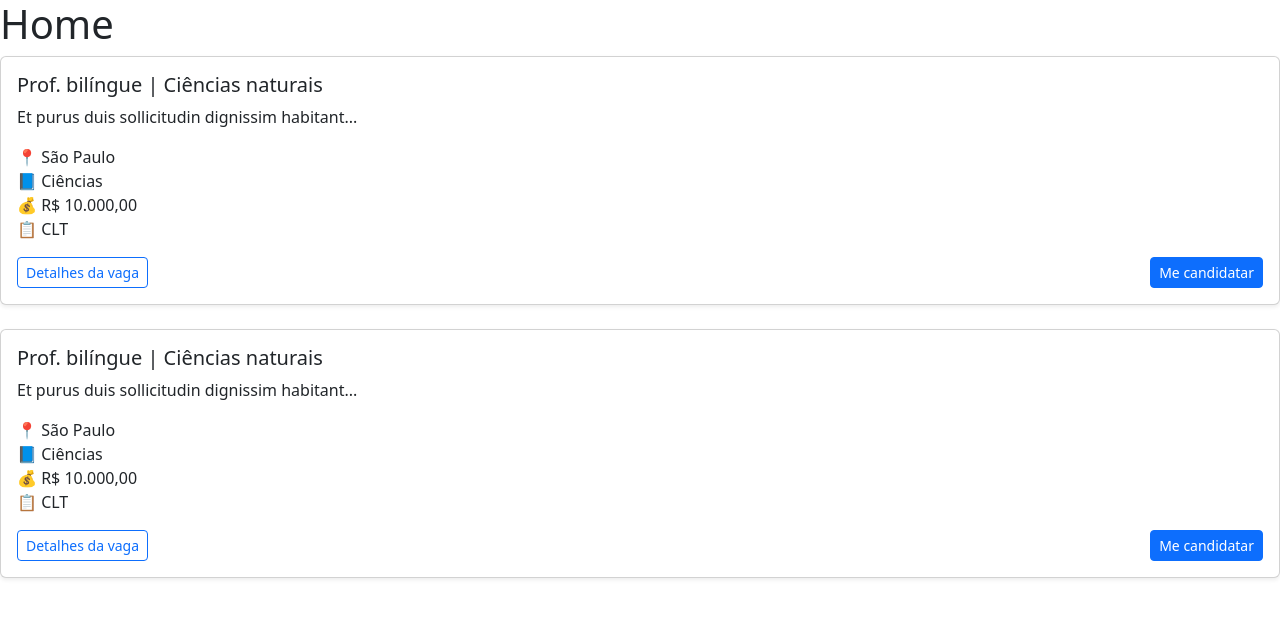
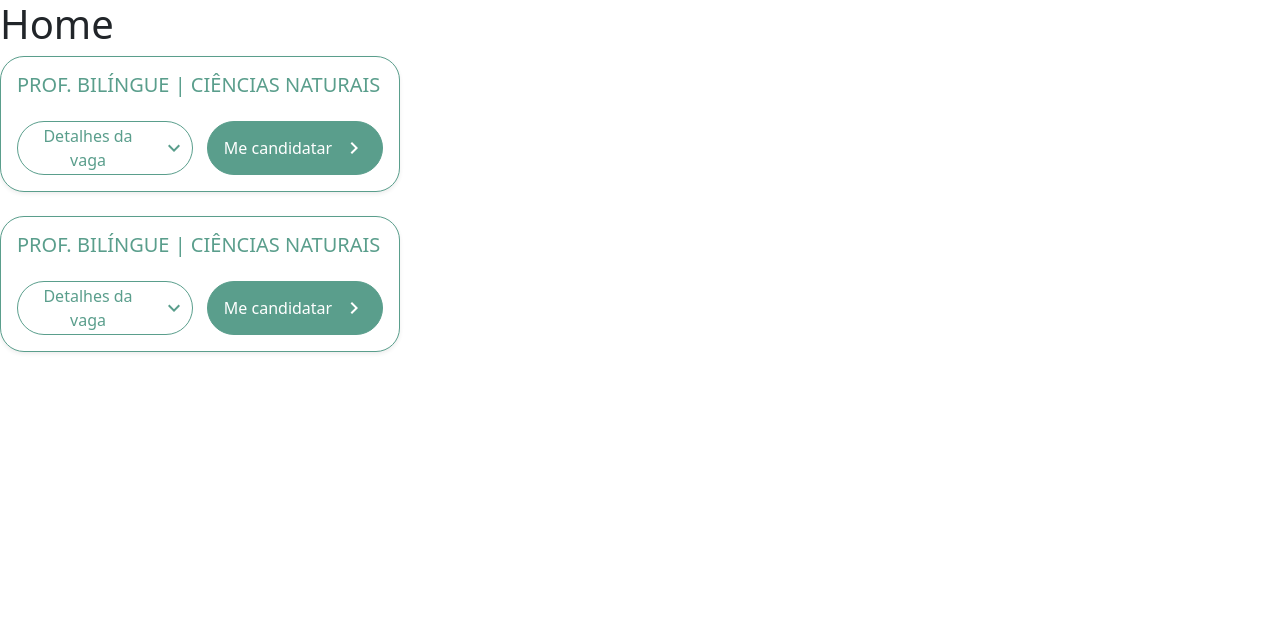
Before and after one commit to gabriella-roman/maieutica-project, a React (Create React App) app in the folder maieutica-web/: page / in a window 1280 px wide. Shown: the top 618 px of the page. Built offline with nearby package versions, Linux system fonts and the light colour scheme.

Commit message:
TROMAN-001: feat: add job card

```diff
--- a/maieutica-web/src/components/JobCard/JobCard.module.css
+++ b/maieutica-web/src/components/JobCard/JobCard.module.css
@@ -1,14 +1,146 @@
+:root {
+    --primary-color: #5a9e8c;
+}
+
+p {
+    color: var(--primary-color) !important;
+}
+
 .cardText {
-    transition: all 0.3s ease;
-  }
+    transition: all 0.3s ease-in-out;
+    color: var(--primary-color) !important;
+}
 
-  .collapsed {
-    display: -webkit-box;
-    -webkit-line-clamp: 3;
-    -webkit-box-orient: vertical;
-    overflow: hidden;
-  }
+.textGreen {
+    color: var(--primary-color) !important;
+}
 
-  .expanded {
-    display: block;
-  }
+.card {
+    border: 1px solid var(--primary-color) !important;
+    overflow: hidden !important;
+    border-radius: 24px !important;
+    max-width: 25rem;
+}
+
+.cardContent {
+    display: flex !important;
+    flex-direction: column !important;
+    gap: 1rem !important;
+}
+
+.detailscontainer {
+    max-height: 0 !important;
+    opacity: 0 !important;
+    overflow: hidden !important;
+    transition: max-height 0.3s ease-in-out, opacity 0.3s ease-in-out !important;
+}
+
+.detailscontainer.expanded {
+    max-height: 5000px !important;
+    opacity: 1 !important;
+    transition: max-height 0.3s ease-in-out, opacity 0.3s ease-in-out !important;
+}
+
+.cardDescription {
+    max-height: 0px !important;
+    opacity: 0 !important;
+    overflow: hidden !important;
+    text-overflow: ellipsis !important;
+    transition: max-height 0.3s ease-in-out, opacity 0.3s ease-in-out !important;
+}
+
+.cardDescription.expanded {
+    max-height: 5000px !important;
+    opacity: 1 !important;
+    transition: max-height 0.3s ease-in-out, opacity 0.3s ease-in-out !important;
+}
+
+.card-content {
+    padding: 10px !important;
+}
+
+.card-description-button {
+    cursor: pointer !important;
+    color: #007bff !important;
+    background: none !important;
+    border: none !important;
+    text-decoration: underline !important;
+    font-size: 14px !important;
+}
+
+.containerBtn button {
+    width: 11rem !important;
+    flex-shrink: 0;
+}
+
+.containerBtn .btnPrimary,
+.containerBtn .btnSecundary {
+    text-align: center;
+    display: inline-flex;
+    justify-content: center;
+    align-items: center;
+}
+
+.btn {
+    border-radius: 30px !important;
+    height: 5vh !important;
+    border: 1px solid var(--primary-color) !important;
+    display: inline-flex !important;
+    align-items: center !important;
+    justify-content: center !important;
+    gap: 8px !important;
+    width: 12rem !important;
+    height: 3.375rem !important;
+    border-radius: 2.3125rem !important;
+    /* padding: 0.75rem !important; */
+    gap: 0.625rem !important;
+}
+
+.btnPrimary {
+    background-color: var(--primary-color) !important;
+    color: white !important;
+}
+
+.btnSecundary {
+    background-color: white !important;
+    color: var(--primary-color) !important;
+}
+
+.btn:hover {
+    cursor: pointer !important;
+    filter: brightness(0.85) !important;
+    transition: all 0.3s ease-in-out !important;
+}
+
+button .material-icons {
+    vertical-align: middle !important;
+    font-size: 30px !important;
+    margin-left: 10px !important;
+}
+
+.itemLi {
+    display: flex !important;
+    align-items: center !important;
+    gap: 0.5rem !important;
+    margin-bottom: 0.5rem !important;
+}
+
+.iconLi {
+    width: 1.5rem !important;
+    height: 1.5rem !important;
+    color: #5a9e8c !important;
+}
+
+.iconButton {
+    width: 1rem !important;
+    height: 1rem !important;
+}
+
+.icon {
+    transition: all 0.5s ease-in-out !important;
+    opacity: 1 !important;
+}
+
+.icon.visible {
+    opacity: 0 !important;
+}
--- a/maieutica-web/src/components/JobCard/JobCard.tsx
+++ b/maieutica-web/src/components/JobCard/JobCard.tsx
@@ -1,61 +1,118 @@
 import React, { useState } from 'react';
 import styles from './JobCard.module.css';
+import KeyboardArrowDownIcon from '@mui/icons-material/KeyboardArrowDown';
+import KeyboardArrowUpIcon from '@mui/icons-material/KeyboardArrowUp';
+import ArrowToRight from '@mui/icons-material/KeyboardArrowRight';
+import LocationOnIcon from '@mui/icons-material/LocationOn';
+import BusinessCenterIcon from '@mui/icons-material/BusinessCenter';
+import PaidIcon from '@mui/icons-material/Paid';
+import ContractingIcon from '@mui/icons-material/HowToReg';
 
 export interface JobCardProps {
     title: string;
     description: string;
     location: string;
     area: string;
-  salary: string;
+    salary: number | string;
     contractingRegime: string;
+    slugLink: string;
 }
 
 export function JobCard(props: JobCardProps) {
+    const {
+        title,
+        description,
+        location,
+        area,
+        salary,
+        contractingRegime,
+        slugLink
+    } = props;
+
     const [isExpanded, setIsExpanded] = useState(false);
 
-  const toggleDetails = () => {
+    const toggleExpand = () => {
         setIsExpanded(!isExpanded);
     };
 
+    function formatWithActivities(description: String) {
+        const cleanedString = description.replace(/•\\t/g, '').trim();
+
+        const sentences = cleanedString.split(/;<\/p>/);
+
+        const formattedSentences = sentences.map(x => {
+            const cleanSentence = x.replace(/<p>/g, '').replace(/<\/p>/g, '').trim();
+            return `<p>• ${cleanSentence}</p>`;
+        });
+
+        return `<h6>Atividades:</h6>${formattedSentences.join('')}`;
+    }
+
+    const formattedSalary = (salary: number | string) => {
+        if (typeof salary === "number") {
+            return `R$ ${salary.toLocaleString('pt-BR', { minimumFractionDigits: 2 })}`;
+        }
+        return salary === "to_match" ? "A combinar" : salary;
+    };
+
     return (
-    <div className="card shadow-sm mb-4">
+        <div className={`card shadow-sm mb-4 ${styles.card} ${styles.textGreen}`}>
             <div className="card-body">
-        <h5 className="card-title">{props.title}</h5>
-        <p
-          className={`${styles.cardText} ${isExpanded ? styles.expanded : styles.collapsed}`}
-        >
-          {props.description}
-        </p>
+                <h5 className={`card-title ${styles.textGreen}`}>{title.toLocaleUpperCase()}</h5>
+
+                <div className={`${styles.cardContent} ${isExpanded ? styles.expanded : ''}`}>
+                    <div
+                        className={`${styles.cardDescription} ${isExpanded ? styles.expanded : ''}`}
+                        dangerouslySetInnerHTML={{ __html: `<ul>${formatWithActivities(description)}</ul>` }}
+                    />
+                    <div className={`${styles.detailscontainer} ${isExpanded ? styles.expanded : ''}`}>
                         <ul className="list-unstyled mb-3">
-          {props.location && (
-            <li>
-              <strong>📍</strong> {props.location}
+                            {location && (
+                                <li className={styles.itemLi}>
+                                    <LocationOnIcon className={styles.iconLi} />
+                                    {location}
                                 </li>
                             )}
-          {props.area && (
-            <li>
-              <strong>📘</strong> {props.area}
+                            {area && (
+                                <li className={styles.itemLi}>
+                                    <BusinessCenterIcon className={styles.iconLi} />
+                                    {area}
                                 </li>
                             )}
-          {props.salary && (
-            <li>
-              <strong>💰</strong> {props.salary}
+                            {salary && (
+                                <li className={styles.itemLi}>
+                                    <PaidIcon className={styles.iconLi} />
+                                    {formattedSalary(salary)}
                                 </li>
                             )}
-          {props.contractingRegime && (
-            <li>
-              <strong>📋</strong> {props.contractingRegime}
+                            {contractingRegime && (
+                                <li className={styles.itemLi}>
+                                    <ContractingIcon className={styles.iconLi} />
+                                    {contractingRegime}
                                 </li>
                             )}
                         </ul>
-        <div className="d-flex justify-content-between">
+                    </div>
+                </div>
+
+                <div className={`d-flex justify-content-between align-items-center ${styles.containerBtn}`}>
                     <button
-            className="btn btn-outline-primary btn-sm"
-            onClick={toggleDetails}
+                        className={`btn-primary btn-sm ${styles.btn} ${styles.btnSecundary}`}
+                        onClick={toggleExpand}
                     >
-            {isExpanded ? 'Recolher' : 'Detalhes da vaga'}
+                        {isExpanded ? 'Esconder detalhes' : 'Detalhes da vaga'}{' '}
+                        {isExpanded ? (
+                            <KeyboardArrowUpIcon className={styles.iconButt} />
+                        ) : (
+                            <KeyboardArrowDownIcon className={styles.iconButt} />
+                        )}
                     </button>
-          <button className="btn btn-primary btn-sm">Me candidatar</button>
+
+                    <a href={slugLink} target="_blank" rel="noopener noreferrer">
+                        <button className={`btn-primary btn-sm ${styles.btn} ${styles.btnPrimary}`}>
+                            Me candidatar <ArrowToRight className={styles.icon} />
+                        </button>
+                    </a>
                 </div>
             </div>
         </div>
```
Lines whose indentation alone changed are shown as unchanged.
